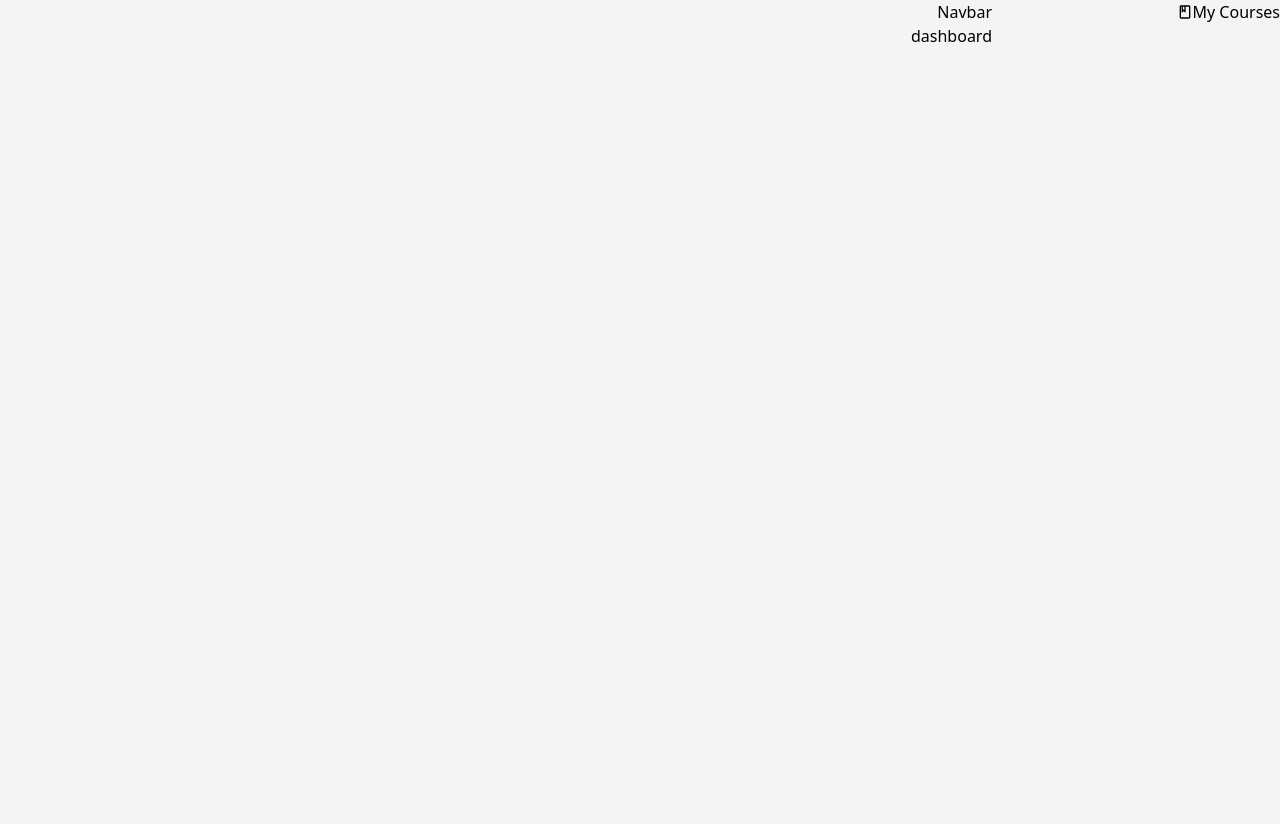
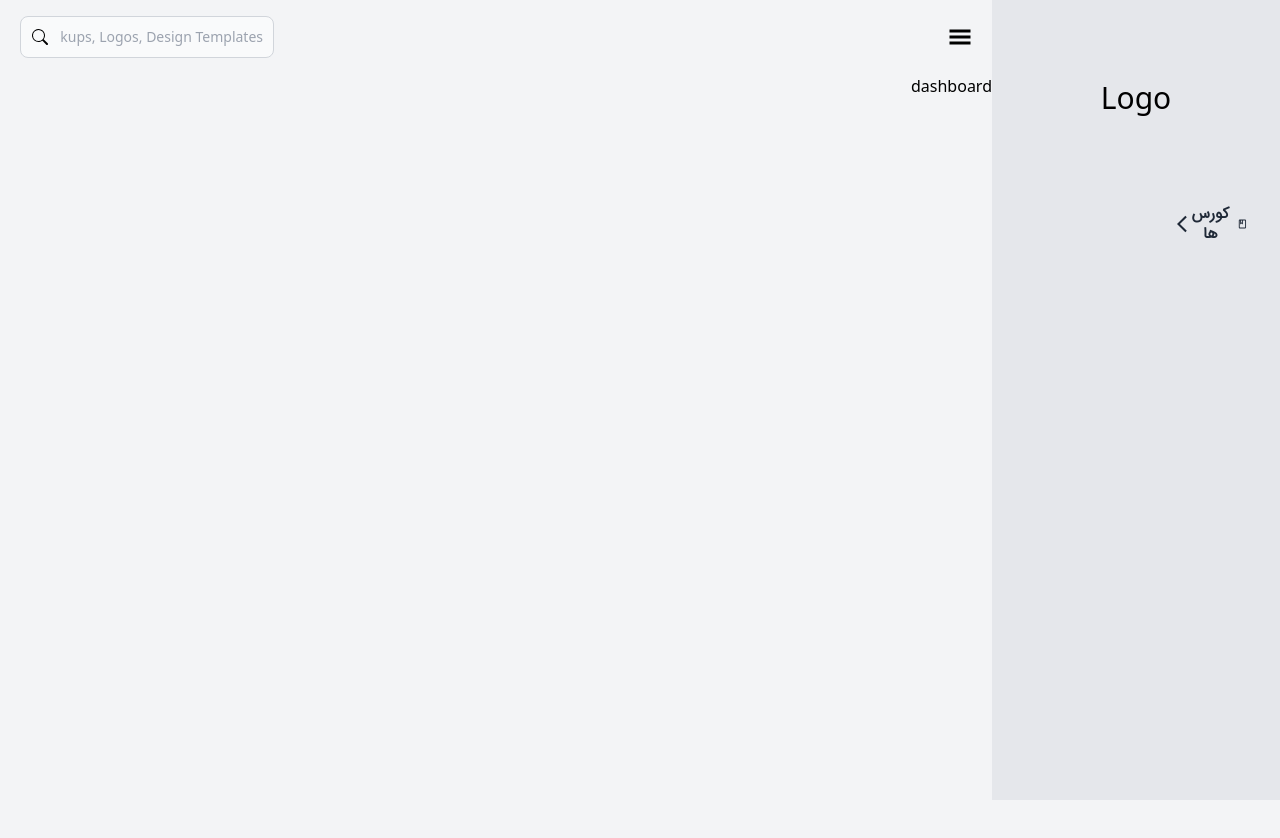
Before and after one commit to codingRah/e-learning-frontend, a React (Create React App) app: page /instructor in a window 1280 px wide. Shown: the top 838 px of the page. Built offline with nearby package versions, Linux system fonts and the light colour scheme.

Commit message:
sidebar changed & course deps added

```diff
--- a/src/components/Dashboard/Navbar.jsx
+++ b/src/components/Dashboard/Navbar.jsx
@@ -1,5 +1,35 @@
 import React from "react";
+import { GiHamburgerMenu } from "react-icons/gi";
+import { AiOutlineCloseCircle } from "react-icons/ai";
+import { BsSearch } from "react-icons/bs";
+import { useSelector, useDispatch } from "react-redux";
+import { toggleSidebar } from "../../features/theme/themeSlice";
 
 export default function Navbar(props) {
-  return <div>Navbar</div>;
+  const { isSidebarCollapsed } = useSelector((state) => state.theme);
+  const dispatch = useDispatch();
+  return (
+    <div className="py-4 flex items-center justify-between px-5">
+      <div>
+        <GiHamburgerMenu
+          onClick={() => dispatch(toggleSidebar())}
+          className="text-2xl"
+        />
+      </div>
+      <form className="flex items-center">
+        <div className="relative w-full">
+          <div className="absolute inset-y-0 left-0 flex items-center pl-3 pointer-events-none">
+            <BsSearch />
+          </div>
+          <input
+            type="text"
+            id="voice-search"
+            className="bg-gray-50 border border-gray-300 text-gray-900 text-sm rounded-lg focus:ring-blue-500 focus:border-blue-500 block w-full pl-10 p-2.5  dark:bg-gray-700 dark:border-gray-600 dark:placeholder-gray-400 dark:text-white dark:focus:ring-blue-500 dark:focus:border-blue-500"
+            placeholder="Search Mockups, Logos, Design Templates..."
+            required
+          />
+        </div>
+      </form>
+    </div>
+  );
 }
--- a/src/components/Dashboard/Sidebar.jsx
+++ b/src/components/Dashboard/Sidebar.jsx
@@ -1,15 +1,67 @@
-import React from "react";
+import React, { useState } from "react";
 import { Link } from "react-router-dom";
+import { MdArrowBackIosNew } from "react-icons/md";
+import { IoIosArrowDown } from "react-icons/io";
+import { Menu } from "@headlessui/react";
+import { LineWave } from "react-loader-spinner";
 
 export default function Sidebar(props) {
   const { paths } = props;
+  const [arrowIcon, setArowIcons] = useState(false);
+  const [toggleArrow, setToggleArrow] = useState(<MdArrowBackIosNew />);
+
+  const toggleHandler = (icon) => {
+    setToggleArrow(icon);
+    setArowIcons(!arrowIcon);
+  };
   return (
-    <div>
-      {paths.map((path) => (
-        <Link to={path.url} className="flex items-center ">
-          {path.name} {path.icon}
-        </Link>
-      ))}
+    <div className="h-screen bg-gray-200">
+      <div>
+        <div className="flex items-center justify-center pt-20 text-3xl">
+          Logo
+        </div>
+      </div>
+      <div className="pt-20 mx-4  ">
+        {paths?.map((path, index) => (
+          <Menu key={index} as="div" className="relative">
+            <Menu.Button
+              as="button"
+              onClick={() =>
+                toggleHandler(
+                  arrowIcon === false ? (
+                    <IoIosArrowDown />
+                  ) : (
+                    <MdArrowBackIosNew />
+                  )
+                )
+              }
+              className="flex items-center justify-center items-center justify-between w-full text-sm font-medium text-gray-800  border-0 "
+            >
+              <button className="flex  justify-between items-center rounded-md px-2 hover:bg-gray-100 transition-all ease-in-out duration-400 py-2  font-farsi font-semibold">
+                {path.icon} {path.name}
+                <span className="text-xl w-full ">{toggleArrow}</span>
+              </button>
+            </Menu.Button>
+
+            {path?.subPaths && (
+              <Menu.Items className="origin-top-right absolute left-0 mt-3 w-60 rounded-md shadow-lg bg-white items-center ring-1 ring-black ring-opacity-5 divide-y divide-gray-100 focus:outline-none">
+                <div className="py-1 ">
+                  {path?.subPaths?.map((sub) => (
+                    <Menu.Item key={sub.url}>
+                      <Link
+                        to={sub.url}
+                        className="flex justify-between mx-auto px-2 text-sm "
+                      >
+                        {sub.name} {sub.icon}
+                      </Link>
+                    </Menu.Item>
+                  ))}
+                </div>
+              </Menu.Items>
+            )}
+          </Menu>
+        ))}
+      </div>
     </div>
   );
 }
--- a/src/pages/Dashboard.jsx
+++ b/src/pages/Dashboard.jsx
@@ -47,7 +47,7 @@ export default function Dashboard() {
             <Sidebar />
           </aside>
         ) : (
-          <aside className="w-0">
+          <aside className=" hidden">
             <Sidebar />
           </aside>
         )}
--- a/src/pages/SignIn.jsx
+++ b/src/pages/SignIn.jsx
@@ -40,10 +40,10 @@ export default function SignIn() {
   }, [token]);
   useEffect(() => {
     const types = user_types.find((u_type) => u_type?.id === user?.user_type);
-    const { name } = types;
-    if (name === "instructor" || name === "استاد") {
+
+    if (types?.name === "instructor" || types?.name === "استاد") {
       navigate("/instructor/profile");
-    } else if (name === "student" || name === "شاگرد") {
+    } else if (types?.name === "student" || types?.name === "شاگرد") {
       navigate("/console");
     }
   }, [user]);
--- a/src/services/courseService.js
+++ b/src/services/courseService.js
@@ -2,6 +2,7 @@ import axios from "axios";
 
 export const createCourse = async (data) => {
   const { access } = data;
+  console.log(data);
   const config = {
     headers: {
       "Content-Type": "application/json",
@@ -14,3 +15,19 @@ export const createCourse = async (data) => {
     return response.data;
   }
 };
+
+
+export const fetchCourseCategory = async (access) => {
+  const config = {
+    headers : {
+      'Content-Type' : "application/json",
+      Authorization : `Bearer ${access}`
+    }
+  }
+
+  const response = await axios.get("/course/course-category/", config)
+
+  if(response) {
+    return response.data
+  }
+}
--- a/src/views/courses/index.js
+++ b/src/views/courses/index.js
@@ -1,55 +1,19 @@
 import React, { useState } from "react";
 import reducer from "./store";
 import { useDispatch, useSelector } from "react-redux";
+import { newCourse } from "./store/dataSlice";
 import { injectReducer } from "../../app/store";
-import { newCourse } from "./store/dataSlice";
+
+
 
 injectReducer("courses", reducer);
 
 export default function Course() {
-  const dispatch = useDispatch();
-  const { token, user } = useSelector((state) => state.auth);
-  const [formData, setFormData] = useState({
-    title: "",
-    description: "",
-  });
-  const { title, description } = formData;
-  const data = {
-    title,
-    description,
-    access: token.access,
-    created_by: user.id,
-  };
-  const onChange = (e) => {
-    const { name, value } = e.target;
-    setFormData({
-      ...formData,
-      [name]: value,
-    });
-  };
-  const onSubmit = (e) => {
-    e.preventDefault();
-    dispatch(newCourse(data));
-  };
+
 
   return (
     <div>
-      <form onSubmit={onSubmit}>
-        <div>
-          <label htmlFor="">Title</label>
-          <input type="text" name="title" value={title} onChange={onChange} />
-        </div>
-        <div>
-          <label htmlFor="">Title</label>
-          <input
-            type="text"
-            name="description"
-            value={description}
-            onChange={onChange}
-          />
-        </div>
-        <button>submit</button>
-      </form>
+      course list
     </div>
   );
 }
--- /dev/null
+++ b/src/views/courses/pages/NewCourse.jsx
@@ -0,0 +1,91 @@
+import React, { useState, useEffect } from "react";
+import { useDispatch, useSelector } from "react-redux";
+import { newCourse } from "../store/dataSlice";
+import { fetchCategory } from "../store/dataSlice";
+
+export default function NewCourse() {
+  const dispatch = useDispatch();
+  const { token, user } = useSelector((state) => state.auth);
+  const { course_categories } = useSelector((state) => state.courses.data);
+
+  const [formData, setFormData] = useState({
+    title: "",
+    description: "",
+    language: "",
+    course_type: "",
+    category: "",
+  });
+  const access = token?.access;
+  //   fetch available course category
+  useEffect(() => {
+    dispatch(fetchCategory(access));
+  }, []);
+  const { title, description, language, category, course_type } = formData;
+  const data = {
+    title,
+    description,
+    language,
+    category,
+    course_type,
+    access: token.access,
+    created_by: user.id,
+  };
+  const onChange = (e) => {
+    const { name, value } = e.target;
+    setFormData({
+      ...formData,
+      [name]: value,
+    });
+  };
+  const onSubmit = (e) => {
+    e.preventDefault();
+    dispatch(newCourse(data));
+  };
+  return (
+    <div>
+      <form onSubmit={onSubmit}>
+        <div>
+          <label htmlFor="">Title</label>
+          <input type="text" name="title" value={title} onChange={onChange} />
+        </div>
+        <div className="mt-3">
+          <label htmlFor="">Description</label>
+          <input
+            type="text"
+            name="description"
+            value={description}
+            onChange={onChange}
+          />
+        </div>
+        <div className="mt-3">
+          <label htmlFor="">Language</label>
+          <input
+            type="text"
+            name="language"
+            value={language}
+            onChange={onChange}
+          />
+        </div>
+        <div className="mt-3">
+          <label htmlFor="">Course Type</label>
+          <input
+            type="text"
+            name="course_type"
+            value={course_type}
+            onChange={onChange}
+          />
+        </div>
+        <div className="mt-3">
+          <label htmlFor="">Category</label>
+          <input
+            type="text"
+            name="category"
+            value={category}
+            onChange={onChange}
+          />
+        </div>
+        <button>submit</button>
+      </form>
+    </div>
+  );
+}
--- /dev/null
+++ b/src/views/courses/pages/index.js
@@ -0,0 +1 @@
+export { default as NewCourse } from './NewCourse'
--- a/src/views/courses/store/index.js
+++ b/src/views/courses/store/index.js
@@ -2,7 +2,7 @@ import { combineReducers } from "@reduxjs/toolkit";
 import data from "./dataSlice";
 
 const reducer = combineReducers({
-  data,
+  data
 });
 
 export default reducer;
--- a/src/views/instructor/index.js
+++ b/src/views/instructor/index.js
@@ -3,14 +3,29 @@ import DashboardLayout from "../../layotus/DashboardLayout";
 import Course from "../courses";
 import { Routes, Route } from "react-router-dom";
 import { MdOutlineClass } from "react-icons/md";
+import { AiOutlinePlus } from 'react-icons/ai'
+import { NewCourse } from "../courses/pages";
 
 export default function InstructorDashboard() {
   const paths = [
     {
-      name: "My Courses",
-      url: "/instructor/courses",
-      icon: <MdOutlineClass />,
+      name: "کورس ها",
+      icon: <MdOutlineClass className="text-2xl mx-2" />,
+      subPaths : [
+        {
+          name  : "لیست کورس ها",
+          url: "/instructor/courses",
+          icon : <AiOutlinePlus className="text-2xl mx-2" />
+        },
+        {
+          name  : "کورس جدید",
+          url : "/instructor/courses/new",
+          icon : <AiOutlinePlus className="text-2xl mx-2" />
+        },
+
+      ]
     },
+
   ];
   return (
     <div>
@@ -18,6 +33,7 @@ export default function InstructorDashboard() {
         <Routes>
           <Route path="/" element={"dashboard"} />
           <Route path="/courses" element={<Course />} />
+          <Route path="/courses/new" element={<NewCourse />} />
         </Routes>
       </DashboardLayout>
     </div>
```
Also changed, not shown: src/views/courses/store/dataSlice.js (+29 -2 lines), 1 other file (tests, documents, lock files or other folders).
